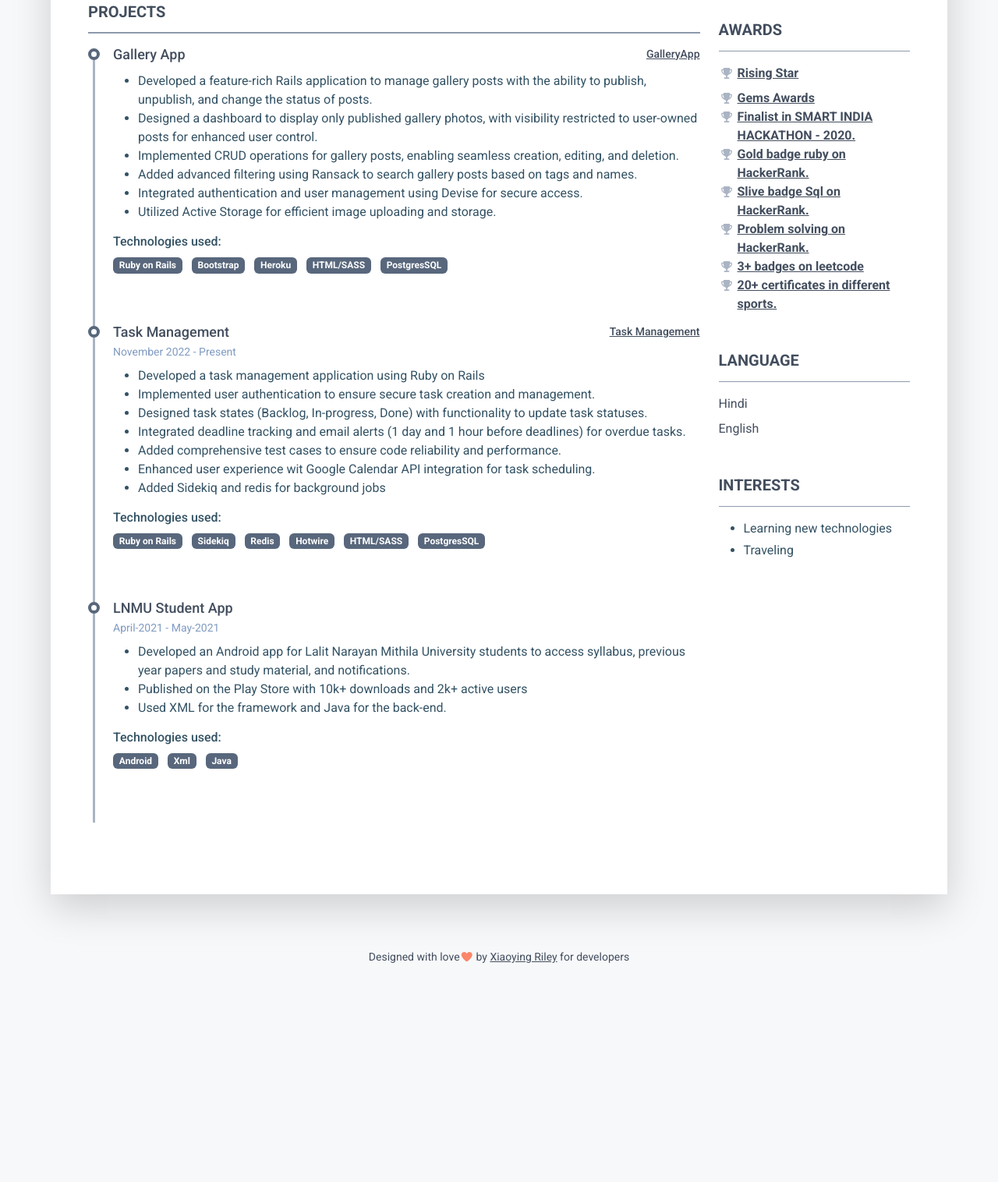
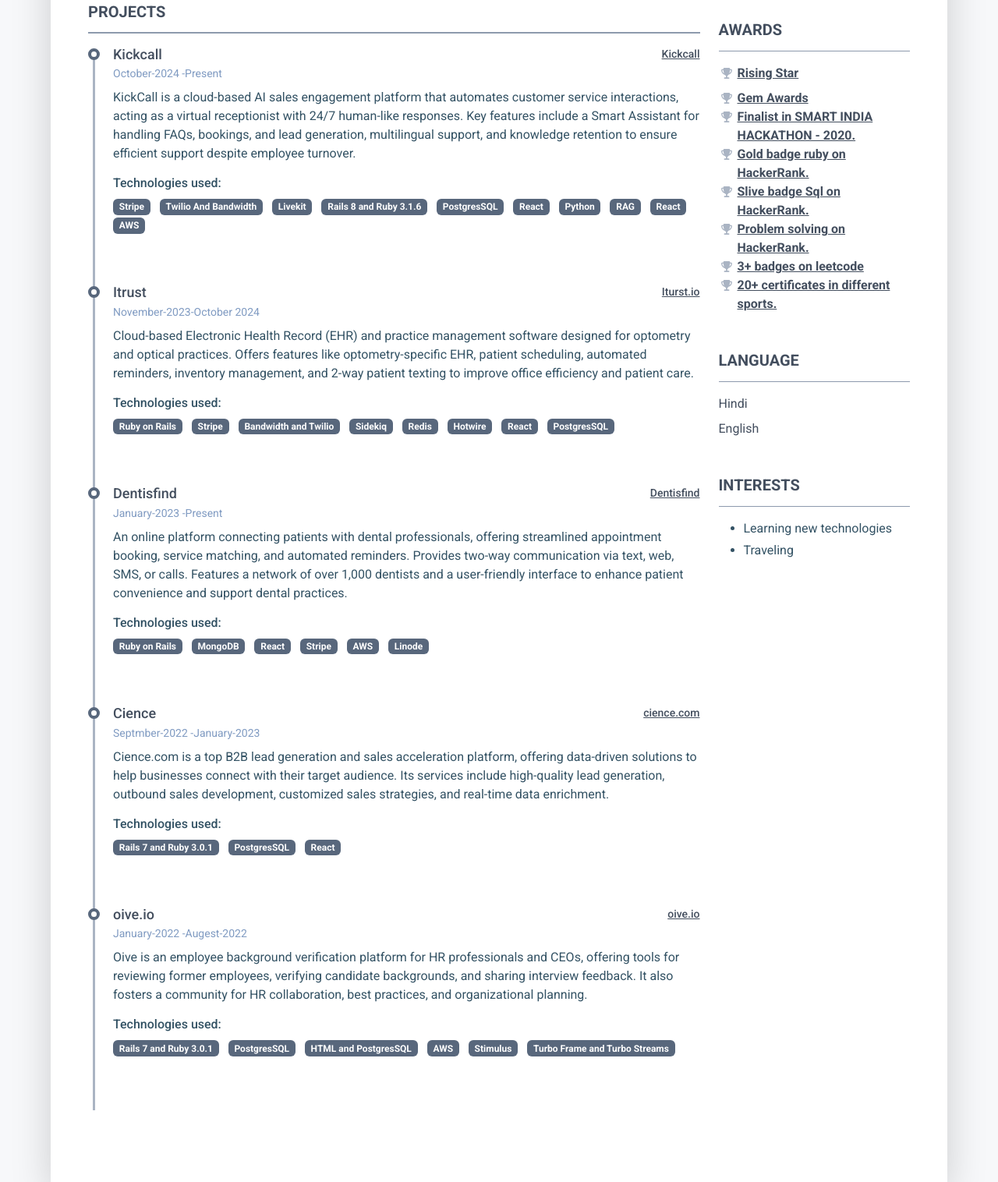
Before and after one commit to vishalkumar135/resume, a plain HTML site: page index.html in a window 1280 px wide. Shown: the part 2323-3839 px from the top of the page at 78% size. Before the commit the page ends 3610 px from the top, so only its background shows below. Drawn offline with Linux system fonts and the light colour scheme.

Commit message:
fix:updated the projects

```diff
--- a/index.html
+++ b/index.html
@@ -254,70 +254,63 @@
                 <div class="resume-section-content">
                   <div class="resume-timeline position-relative">
 
-                    <!-- Gallery app -->
+                    <!-- Kickcall -->
                     <article class="resume-timeline-item position-relative pb-5">
                       <div class="resume-timeline-item-header mb-2">
                         <div class="d-flex flex-column flex-md-row">
-                          <h3 class="resume-position-title font-weight-bold mb-1">Gallery App</h3>
+                          <h3 class="resume-position-title font-weight-bold mb-1">Kickcall</h3>
                           <div class="resume-company-name ms-auto">
-                            <a href="https://github.com/vishalkumar135/GalleryApp" target="_blank">GalleryApp</a>
+                            <a href="https://www.kickcall.ai/" target="_blank">Kickcall</a>
                           </div>
                         </div>
                         <!--//row-->
+                        <div class="resume-position-time"> October-2024 -Present</div>
                       </div>
+
                       <!--//resume-timeline-item-header-->
                       <div class="resume-timeline-item-desc">
-                        <ul>
-                          <li>Developed a feature-rich Rails application to manage gallery posts with the ability to publish, unpublish, and change the status of posts.</li>
-                          <li>Designed a dashboard to display only published gallery photos, with visibility restricted to user-owned posts for enhanced user control.</li>
-                          <li>Implemented CRUD operations for gallery posts, enabling seamless creation, editing, and deletion.</li>
-                          <li>Added advanced filtering using Ransack to search gallery posts based on tags and names.</li>
-                          <li>Integrated authentication and user management using Devise for secure access.
-                            </li>
-                            <li>Utilized Active Storage for efficient image uploading and storage.</li>
-                        </ul>
+                        <p>KickCall is a cloud-based AI sales engagement platform that automates customer service interactions, acting as a virtual receptionist with 24/7 human-like responses. Key features include a Smart Assistant for handling FAQs, bookings, and lead generation, multilingual support, and knowledge retention to ensure efficient support despite employee turnover.</p>
                         <h4 class="resume-timeline-item-desc-heading font-weight-bold">Technologies used:</h4>
                         <ul class="list-inline">
-                          <li class="list-inline-item"><span class="badge bg-secondary badge-pill">Ruby on Rails</span></li>
-                          <li class="list-inline-item"><span class="badge bg-secondary badge-pill">Bootstrap</span></li>
-                          <li class="list-inline-item"><span class="badge bg-secondary badge-pill">Heroku</span></li>
-                          <li class="list-inline-item"><span class="badge bg-secondary badge-pill">HTML/SASS</span></li>
+                          <li class="list-inline-item"><span class="badge bg-secondary badge-pill">Stripe</span></li>
+                          <li class="list-inline-item"><span class="badge bg-secondary badge-pill">Twilio And Bandwidth</span></li>
+                          <li class="list-inline-item"><span class="badge bg-secondary badge-pill">Livekit</span></li>
+                          <li class="list-inline-item"><span class="badge bg-secondary badge-pill">Rails 8 and Ruby 3.1.6 </span></li>
                           <li class="list-inline-item"><span class="badge bg-secondary badge-pill">PostgresSQL</span></li>
+                          <li class="list-inline-item"><span class="badge bg-secondary badge-pill">React</span></li>
+                          <li class="list-inline-item"><span class="badge bg-secondary badge-pill">Python</span></li>
+                          <li class="list-inline-item"><span class="badge bg-secondary badge-pill">RAG</span></li>
+                          <li class="list-inline-item"><span class="badge bg-secondary badge-pill">React</span></li>
+                          <li class="list-inline-item"><span class="badge bg-secondary badge-pill">AWS</span></li>
                         </ul>
                       </div>
                       <!--//resume-timeline-item-desc-->
                     </article>
 
-                    <!-- Rawwine -->
+                    <!-- Itrust -->
                     <article class="resume-timeline-item position-relative pb-5">
                       <div class="resume-timeline-item-header mb-2">
                         <div class="d-flex flex-column flex-md-row">
-                          <h3 class="resume-position-title font-weight-bold mb-1">Task Management </h3>
+                          <h3 class="resume-position-title font-weight-bold mb-1"> Itrust </h3>
                           <div class="resume-company-name ms-auto">
-                            <a href="https://github.com/vishalkumar135/task-management-app.git" target="_blank">Task Management</a>
+                            <a href="https://www.itrust.io/" target="_blank">Iturst.io</a>
                           </div>
                         </div>
                         <!--//row-->
-                        <div class="resume-position-time">November 2022 - Present</div>
+                        <div class="resume-position-time"> November-2023-October 2024</div>
                       </div>
                       <!--//resume-timeline-item-header-->
                       <div class="resume-timeline-item-desc">
-                        <ul>
-                          <li> Developed a task management application using Ruby on Rails </li>
-                          <li>Implemented user authentication to ensure secure task creation and management.</li>
-                          <li>Designed task states (Backlog, In-progress, Done) with functionality to update task statuses.</li>
-                          <li>Integrated deadline tracking and email alerts (1 day and 1 hour before deadlines) for overdue tasks.</li>
-                          <li>Added comprehensive test cases to ensure code reliability and performance.</li>
-                          <li>Enhanced user experience wit Google Calendar API integration for task scheduling.</li>
-                          <li>Added Sidekiq and redis for background jobs</li>
-                        </ul>
+                        <p>Cloud-based Electronic Health Record (EHR) and practice management software designed for optometry and optical practices. Offers features like optometry-specific EHR, patient scheduling, automated reminders, inventory management, and 2-way patient texting to improve office efficiency and patient care.</p>
                         <h4 class="resume-timeline-item-desc-heading font-weight-bold">Technologies used:</h4>
                         <ul class="list-inline">
                           <li class="list-inline-item"><span class="badge bg-secondary badge-pill">Ruby on Rails</span></li>
+                          <li class="list-inline-item"><span class="badge bg-secondary badge-pill">Stripe</span></li>
+                          <li class="list-inline-item"><span class="badge bg-secondary badge-pill">Bandwidth and Twilio</span></li>
                           <li class="list-inline-item"><span class="badge bg-secondary badge-pill">Sidekiq</span></li>
                           <li class="list-inline-item"><span class="badge bg-secondary badge-pill">Redis</span></li>
                           <li class="list-inline-item"><span class="badge bg-secondary badge-pill">Hotwire </span></li>
-                          <li class="list-inline-item"><span class="badge bg-secondary badge-pill">HTML/SASS</span></li>
+                          <li class="list-inline-item"><span class="badge bg-secondary badge-pill">React</span></li>
                           <li class="list-inline-item"><span class="badge bg-secondary badge-pill">PostgresSQL</span></li>
                         </ul>
                       </div>
@@ -325,33 +318,86 @@
                     </article>
                     <!--//resume-timeline-item-->
 
-                    <!-- Student app -->
+                    <!-- Dentistfind -->
                     <article class="resume-timeline-item position-relative pb-5">
                       <div class="resume-timeline-item-header mb-2">
                         <div class="d-flex flex-column flex-md-row">
-                          <h3 class="resume-position-title font-weight-bold mb-1">LNMU Student App</h3>
+                          <h3 class="resume-position-title font-weight-bold mb-1">Dentisfind</h3>
                           <div class="resume-company-name ms-auto">
+                            <a href="https://dentistfind.com/" target="_blank">Dentisfind</a>
                           </div>
                         </div>
                         <!--//row-->
-                        <div class="resume-position-time">April-2021 - May-2021</div>
+                        <div class="resume-position-time">January-2023 -Present</div>
                       </div>
                       <!--//resume-timeline-item-header-->
                       <div class="resume-timeline-item-desc">
-                        <ul>
-                          <li>Developed an Android app for Lalit Narayan Mithila University students to access syllabus, previous year papers and study material, and notifications.</li>
-                          <li>Published on the Play Store with 10k+ downloads and 2k+ active users</li>
-                          <li>Used XML for the framework and Java for the back-end.</li>
-                        </ul>
+                        <p>An online platform connecting patients with dental professionals, offering streamlined appointment booking, service matching, and automated reminders. Provides two-way communication via text, web, SMS, or calls. Features a network of over 1,000 dentists and a user-friendly interface to enhance patient convenience and support dental practices.</p>
                         <h4 class="resume-timeline-item-desc-heading font-weight-bold">Technologies used:</h4>
                         <ul class="list-inline">
-                          <li class="list-inline-item"><span class="badge bg-secondary badge-pill">Android</span></li>
-                          <li class="list-inline-item"><span class="badge bg-secondary badge-pill">Xml</span></li>
-                          <li class="list-inline-item"><span class="badge bg-secondary badge-pill">Java</span></li>
+                          <li class="list-inline-item"><span class="badge bg-secondary badge-pill">Ruby on Rails</span></li>
+                          <li class="list-inline-item"><span class="badge bg-secondary badge-pill">MongoDB</span></li>
+                          <li class="list-inline-item"><span class="badge bg-secondary badge-pill">React</span></li>
+                          <li class="list-inline-item"><span class="badge bg-secondary badge-pill">Stripe</span></li>
+                          <li class="list-inline-item"><span class="badge bg-secondary badge-pill">AWS</span></li>
+                          <li class="list-inline-item"><span class="badge bg-secondary badge-pill">Linode</span></li>
                         </ul>
                       </div>
                       <!--//resume-timeline-item-desc-->
                     </article>
+                       <!-- Cience -->
+                    <article class="resume-timeline-item position-relative pb-5">
+                    <div class="resume-timeline-item-header mb-2">
+                      <div class="d-flex flex-column flex-md-row">
+                        <h3 class="resume-position-title font-weight-bold mb-1">Cience</h3>
+                        <div class="resume-company-name ms-auto">
+                          <a href="https://www.cience.com/" target="_blank">cience.com</a>
+                        </div>
+                      </div>
+                      <!--//row-->
+                      <div class="resume-position-time"> Septmber-2022 -January-2023</div>
+                    </div>
+
+                    <!--//resume-timeline-item-header-->
+                    <div class="resume-timeline-item-desc">
+                      <p>Cience.com is a top B2B lead generation and sales acceleration platform, offering data-driven solutions to help businesses connect with their target audience. Its services include high-quality lead generation, outbound sales development, customized sales strategies, and real-time data enrichment.</p>
+                      <h4 class="resume-timeline-item-desc-heading font-weight-bold">Technologies used:</h4>
+                      <ul class="list-inline">
+                        <li class="list-inline-item"><span class="badge bg-secondary badge-pill">Rails 7 and Ruby 3.0.1 </span></li>
+                        <li class="list-inline-item"><span class="badge bg-secondary badge-pill">PostgresSQL</span></li>
+                        <li class="list-inline-item"><span class="badge bg-secondary badge-pill">React</span></li>
+                      </ul>
+                    </div>
+                    <!--//resume-timeline-item-desc-->
+                    </article>
+                    <!-- Cience -->
+                    <article class="resume-timeline-item position-relative pb-5">
+                     <div class="resume-timeline-item-header mb-2">
+                       <div class="d-flex flex-column flex-md-row">
+                         <h3 class="resume-position-title font-weight-bold mb-1">oive.io</h3>
+                         <div class="resume-company-name ms-auto">
+                           <a href="https://www.oive.io/" target="_blank">oive.io</a>
+                         </div>
+                       </div>
+                       <!--//row-->
+                       <div class="resume-position-time"> January-2022 -Augest-2022</div>
+                     </div>
+
+                     <!--//resume-timeline-item-header-->
+                     <div class="resume-timeline-item-desc">
+                       <p>Oive is an employee background verification platform for HR professionals and CEOs, offering tools for reviewing former employees, verifying candidate backgrounds, and sharing interview feedback. It also fosters a community for HR collaboration, best practices, and organizational planning.</p>
+                       <h4 class="resume-timeline-item-desc-heading font-weight-bold">Technologies used:</h4>
+                       <ul class="list-inline">
+                         <li class="list-inline-item"><span class="badge bg-secondary badge-pill">Rails 7 and Ruby 3.0.1 </span></li>
+                         <li class="list-inline-item"><span class="badge bg-secondary badge-pill">PostgresSQL</span></li>
+                         <li class="list-inline-item"><span class="badge bg-secondary badge-pill">HTML and PostgresSQL</span></li>
+                         <li class="list-inline-item"><span class="badge bg-secondary badge-pill">AWS</span></li>
+                         <li class="list-inline-item"><span class="badge bg-secondary badge-pill">Stimulus</span></li>
+                         <li class="list-inline-item"><span class="badge bg-secondary badge-pill">Turbo Frame and Turbo Streams</span></li>
+                       </ul>
+                     </div>
+                     <!--//resume-timeline-item-desc-->
+                   </article>
                   </div>
                   <!--//resume-timeline-->
                 </div>
@@ -550,7 +596,7 @@
 
                       <li class="list-inline-item"><span class="badge badge-light">faraday</span></li>
                       <li class="list-inline-item"><span class="badge badge-light">Mailgun</span></li>
-                      <li class="list-inline-item"><span class="badge badge-light">active_model_serializers</span></li>
+                      <li class="list-inline-item"><span class="badge badge-light">active_model_serializes</span></li>
                       <li class="list-inline-item"><span class="badge badge-light">Capistrano</span></li>
                     </ul>
                   </div>
@@ -585,7 +631,7 @@
                     </li>
                     <li class="mb-0 ps-4 position-relative">
                       <i class="resume-award-icon fas fa-trophy position-absolute" data-fa-transform="shrink-2"></i>
-                      <a href="" class="resume-award-name"> Gems Awards</a>
+                      <a href="" class="resume-award-name"> Gem Awards</a>
                       <div class="resume-award-desc"></div>
                     </li>
                     <li class="mb-0 ps-4 position-relative">
```
